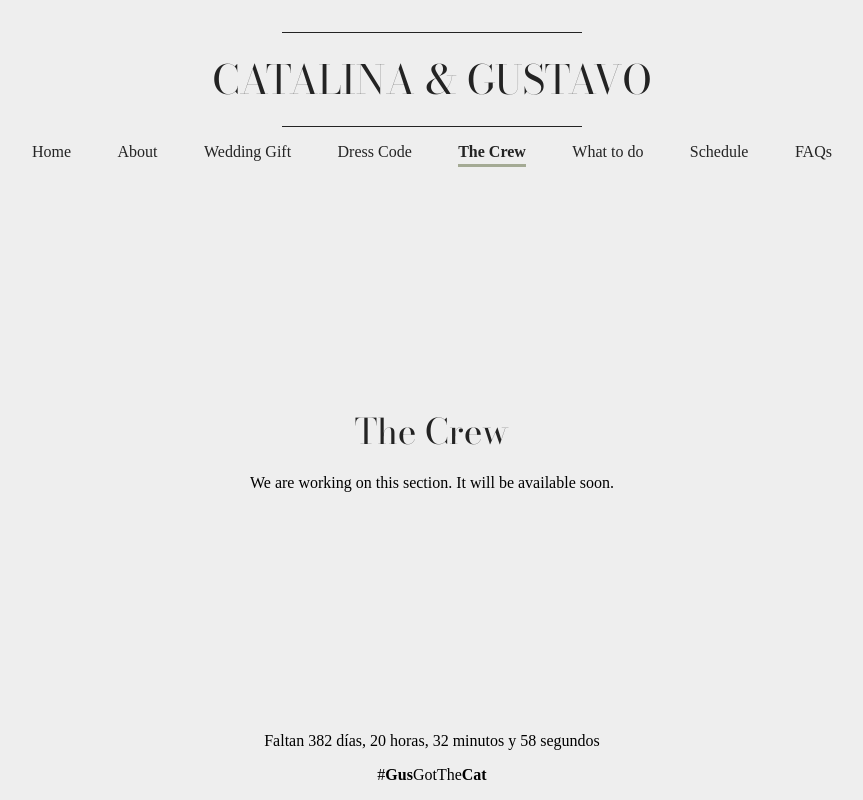
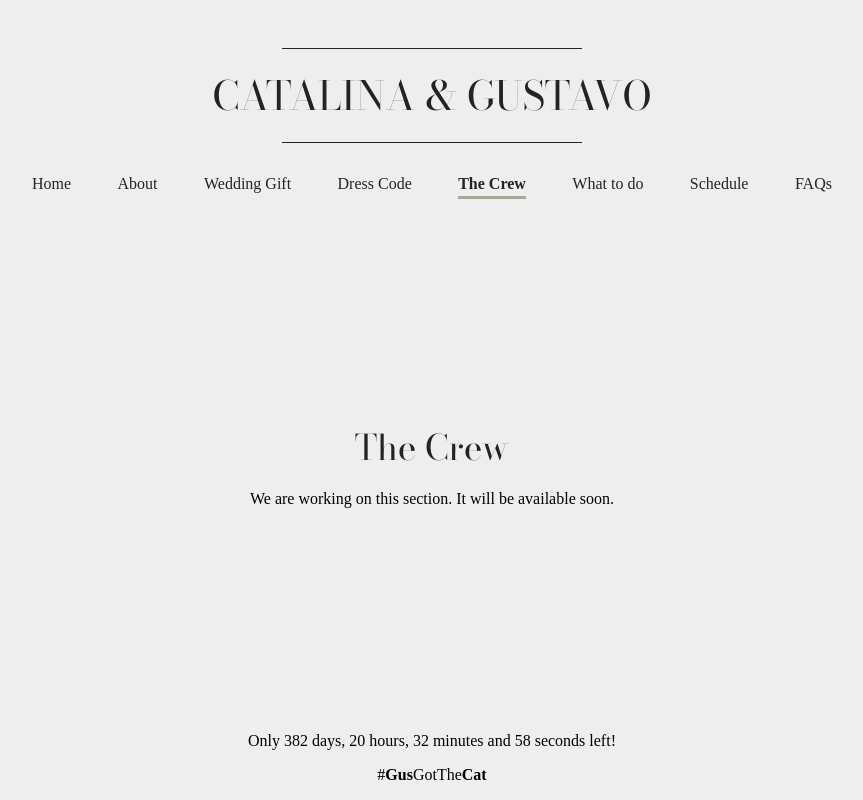
Before and after one commit to tavoohoh/catgus, a Nuxt app: page /crew in a window 1280 px wide. Shown: the whole page, without its empty margins (208-1071 px from the left). Built offline with nearby package versions, Linux system fonts and the light colour scheme; a web font is replaced by a local one.

Commit message:
feat: home

```diff
--- a/componentes/footer-count-down.vue
+++ b/componentes/footer-count-down.vue
@@ -16,6 +16,8 @@ const calculateRemainingTime = () => {
 
 const remainingTime = ref(calculateRemainingTime())
 
+const { $t } = useNuxtApp()
+
 const remainingTimeFormatted = computed(() => {
   const time = remainingTime.value
   const days = Math.floor(time / (1000 * 60 * 60 * 24))
@@ -24,16 +26,16 @@ const remainingTimeFormatted = computed(() => {
   const seconds = Math.floor((time % (1000 * 60)) / 1000)
 
   if (days === 0 && hours === 0 && minutes === 0 && seconds === 0) {
-    return '¡Gracias a todos!'
+    return $t('global.timer.finished')
   } else if (days === 0 && hours === 0 && minutes === 0) {
-    return `¡Faltan ${seconds} segundos!`
+    return $t('global.timer.seconds').replace('{seconds}', seconds)
   } else if (days === 0 && hours === 0) {
-    return `¡Faltan ${minutes} minutos y ${seconds} segundos!`
+    return $t('global.timer.minutes').replace('{minutes}', minutes).replace('{seconds}', seconds)
   } else if (days === 0) {
-    return `¡Faltan ${hours} horas, ${minutes} minutos y ${seconds} segundos!`
+    return $t('global.timer.hours').replace('{hours}', hours).replace('{minutes}', minutes).replace('{seconds}', seconds)
   }
 
-  return `Faltan ${days} días, ${hours} horas, ${minutes} minutos y ${seconds} segundos`
+  return $t('global.timer.days').replace('{days}', days).replace('{hours}', hours).replace('{minutes}', minutes).replace('{seconds}', seconds)
 })
 
 let intervalId
--- a/componentes/header-container.vue
+++ b/componentes/header-container.vue
@@ -29,8 +29,7 @@ const { $t } = useNuxtApp()
   padding: 1rem 3rem;
 
   h1 {
-    width: max-content;
-    margin: 0 auto;
+    text-align: center;
   }
 
   .header-container-top {
--- a/pages/about.vue
+++ b/pages/about.vue
@@ -1,7 +1,7 @@
 <template>
   <div>
     <h2>{{ $t('title.about') }}</h2>
-    <p>{{ $t('default.empty') }}</p>
+    <p>{{ $t('global.empty') }}</p>
   </div>
 </template>
 
--- a/pages/crew.vue
+++ b/pages/crew.vue
@@ -1,7 +1,7 @@
 <template>
   <div>
     <h2>{{ $t('title.crew') }}</h2>
-    <p>{{ $t('default.empty') }}</p>
+    <p>{{ $t('global.empty') }}</p>
   </div>
 </template>
 
--- a/pages/dress-code.vue
+++ b/pages/dress-code.vue
@@ -1,7 +1,7 @@
 <template>
   <div>
     <h2>{{ $t('title.dress') }}</h2>
-    <p>{{ $t('default.empty') }}</p>
+    <p>{{ $t('global.empty') }}</p>
   </div>
 </template>
 
--- a/pages/faq.vue
+++ b/pages/faq.vue
@@ -1,7 +1,7 @@
 <template>
   <div>
     <h2>{{ $t('title.faq') }}</h2>
-    <p>{{ $t('default.empty') }}</p>
+    <p>{{ $t('global.empty') }}</p>
   </div>
 </template>
 
--- a/pages/gifts.vue
+++ b/pages/gifts.vue
@@ -1,7 +1,7 @@
 <template>
   <div>
     <h2>{{ $t('title.gift') }}</h2>
-    <p>{{ $t('default.empty') }}</p>
+    <p>{{ $t('global.empty') }}</p>
   </div>
 </template>
 
--- a/pages/schedule.vue
+++ b/pages/schedule.vue
@@ -1,7 +1,7 @@
 <template>
   <div>
     <h2>{{ $t('title.schedule') }}</h2>
-    <p>{{ $t('default.empty') }}</p>
+    <p>{{ $t('global.empty') }}</p>
   </div>
 </template>
 
--- a/pages/todo.vue
+++ b/pages/todo.vue
@@ -1,7 +1,7 @@
 <template>
   <div>
     <h2>{{ $t('title.todo') }}</h2>
-    <p>{{ $t('default.empty') }}</p>
+    <p>{{ $t('global.empty') }}</p>
   </div>
 </template>
 
--- a/plugins/translations.ts
+++ b/plugins/translations.ts
@@ -22,7 +22,14 @@ const translations: Translations = {
       date: 'February 20, 2026',
       location: 'Subachoque, Colombia',
     },
-    default: {
+    global: {
+      timer: {
+        finished: 'Thank you all!',
+        seconds: 'Only {seconds} seconds left!',
+        minutes: 'Only {minutes} minutes and {seconds} seconds left!',
+        hours: 'Only {hours} hours, {minutes} minutes and {seconds} seconds left!',
+        days: 'Only {days} days, {hours} hours, {minutes} minutes and {seconds} seconds left!'
+      },
       empty: 'We are working on this section. It will be available soon.',
     }
   },
@@ -43,7 +50,14 @@ const translations: Translations = {
       date: 'Febrero 20, 2026',
       location: 'Subachoque, Cundinamarca',
     },
-    default: {
+    global: {
+      timer: {
+        finished: '¡Gracias a todos!',
+        seconds: '¡Faltan {seconds} segundos!',
+        minutes: '¡Faltan {minutes} minutos y {seconds} segundos!',
+        hours: '¡Faltan {hours} horas, {minutes} minutos y {seconds} segundos!',
+        days: 'Faltan {days} días, {hours} horas, {minutes} minutos y {seconds} segundos'
+      },
       empty: 'Estamos trabajando en esta sección. Pronto estará disponible.',
     }
   }
```
